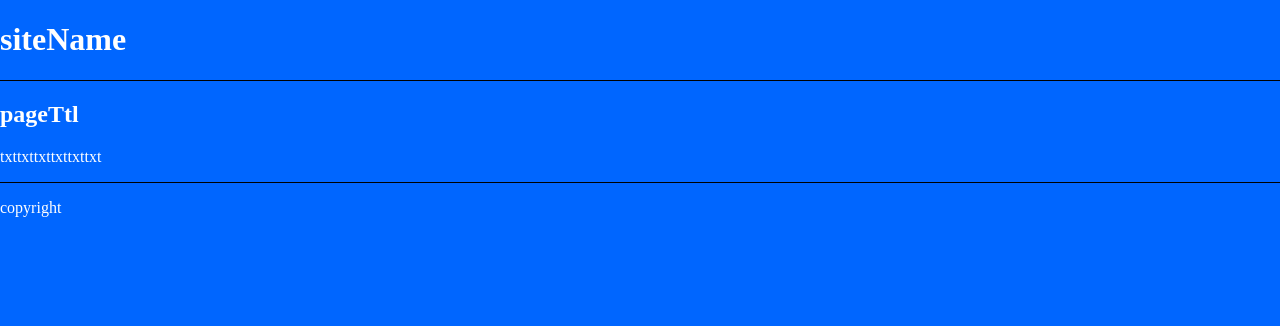
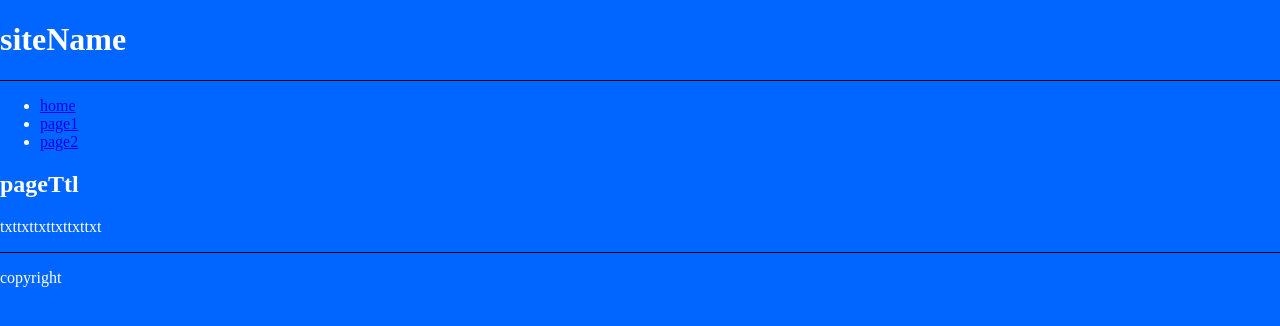
Before and after one commit to akh40/gittest, a plain HTML site: page special.html in a window 1280 px wide. Drawn offline with Linux system fonts and the light colour scheme.

Commit message:
special.htmlにグロナビ追加テスト。

```diff
--- a/special.html
+++ b/special.html
@@ -12,7 +12,13 @@
   <header>
     <h1 class="siteName">siteName</h1>
   </header>
-
+  <nav class="gNav">
+    <ul>
+      <li><a href="#">home</a></li>
+      <li><a href="#">page1</a></li>
+      <li><a href="#">page2</a></li>
+    </ul>
+  </nav>
   <article>
     <h1 class="pageTtl">pageTtl</h1>
     <p class="txt">txttxttxttxttxttxt</p>
```
